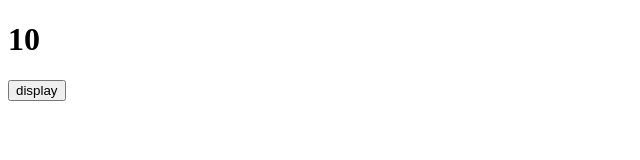
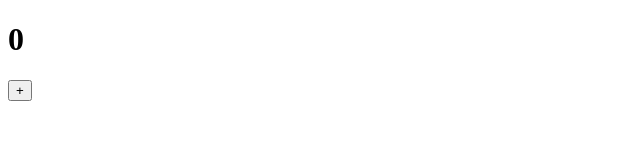
Before and after one commit to laresamdeola/ReactPractise, a React (Create React App) app: page / in a window 1280 px wide. Shown: the top 160 px of the page, without its empty margins (0-640 px from the left). Built offline with nearby package versions, Linux system fonts and the light colour scheme.

Commit message:
a useEffect basic example updating the document title while adding items to the count state variable.

```diff
--- a/src/components/lessons/useeffectbasics2.jsx
+++ b/src/components/lessons/useeffectbasics2.jsx
@@ -1,15 +1,20 @@
 import React, { useState, useEffect } from "react";
 
 const EffectBasics2 = () => {
-  const age = 10;
-  const display = () => {
-    alert(age);
+  const [count, setCount] = useState(0);
+
+  const add = () => {
+    setCount(count + 1);
   };
+
+  useEffect(() => {
+    document.title = `Basics(${count})`;
+  }, [count]);
 
   return (
     <>
-      <h1>{age}</h1>
-      <button onClick={() => display()}>display</button>
+      <h1>{count}</h1>
+      <button onClick={() => add()}>+</button>
     </>
   );
 };
```
